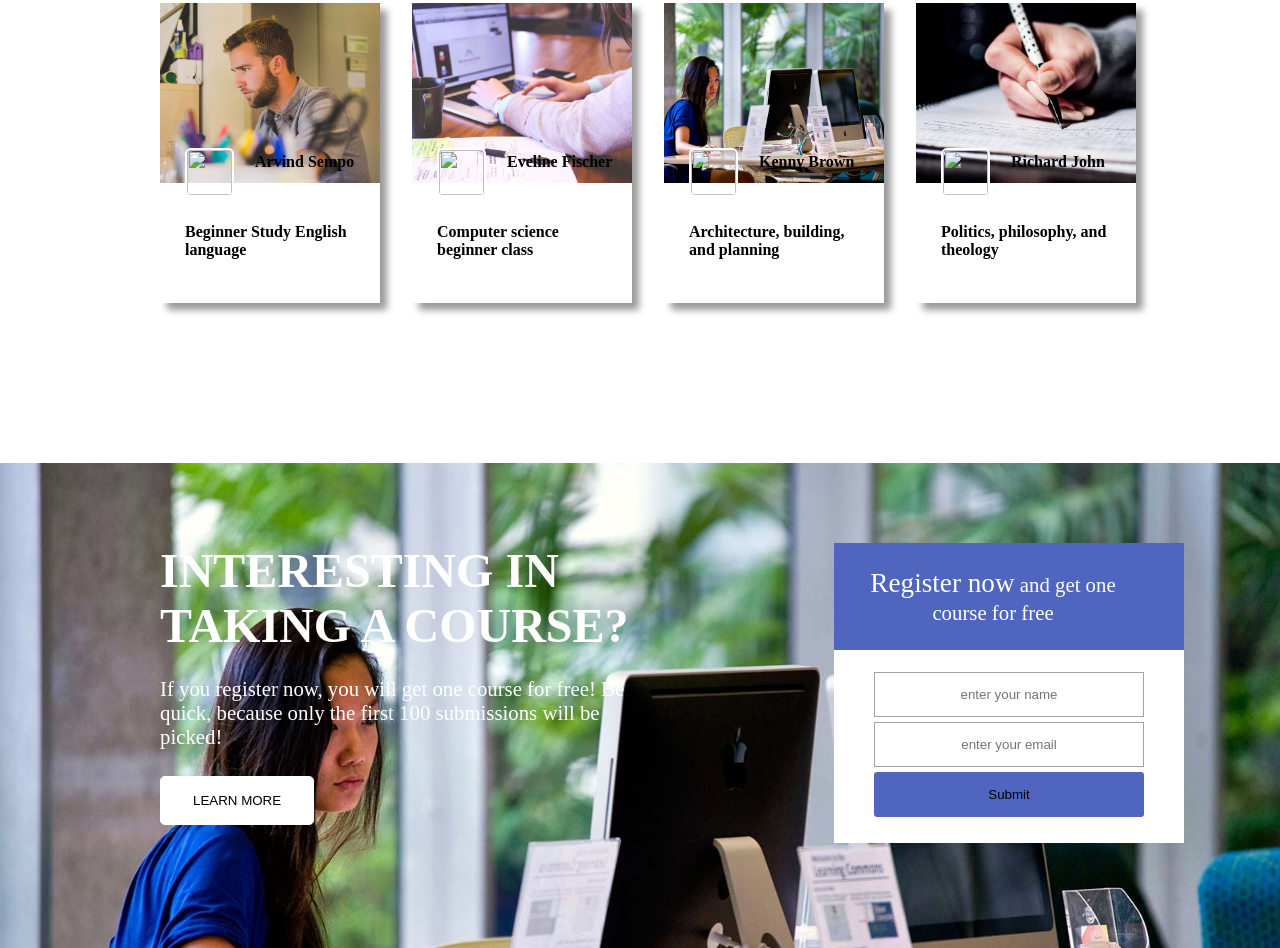
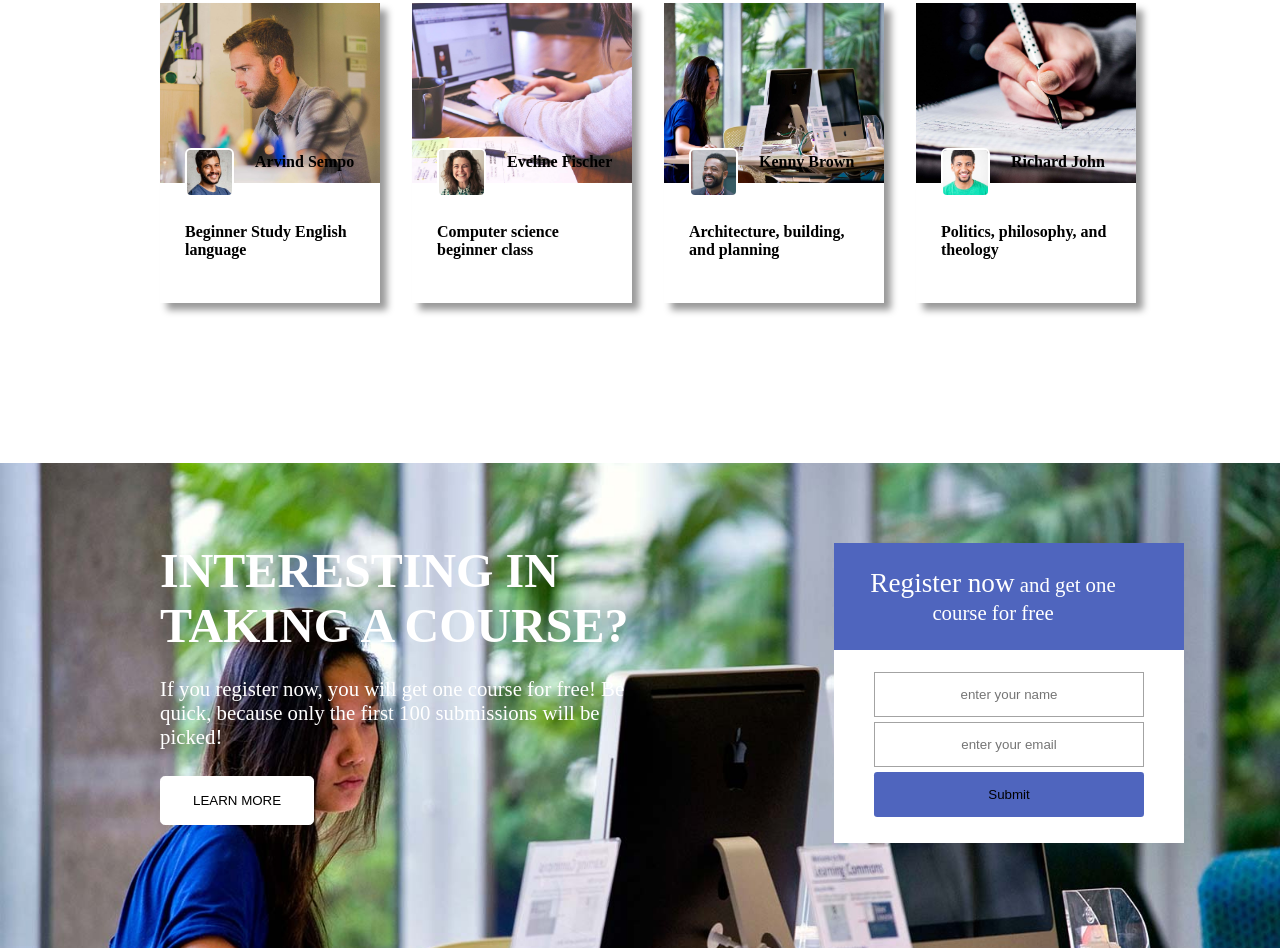
Before and after one commit to pelumi2024/Eminence-educational-consult-, a plain HTML site: page index.html in a window 1280 px wide. Shown: the part 1345-2293 px from the top of the page. Drawn offline with Linux system fonts and the light colour scheme.

Commit message:
initial commit

```diff
--- a/index.html
+++ b/index.html
@@ -68,7 +68,7 @@
         <div class="kl">
             <div class="lightup">
                 <div class="lightMG">
-                    <img src="./Pelumi Image/5d380f0c062c9302cd6c1739_Potrait-4.jpg" alt="" />
+                    <img src="./5d380f0c062c9302cd6c1739_Potrait-4.jpg" alt="" />
                 </div>
                 <div class="t1">
                     <p>Arvind Sempo</p>
@@ -82,7 +82,7 @@
         <div class="mn">
             <div class="night">
                 <div class="lightMG1">
-                    <img src="./Pelumi Image/5d380f1bf1f7eda6547833c6_Portrait-5.jpg" alt="" />
+                    <img src="./5d380f1bf1f7eda6547833c6_Portrait-5.jpg" alt="" />
                 </div>
                 <div class="t2">
                     <p>Eveline Fischer</p>
@@ -96,7 +96,7 @@
         <div class="op">
             <div class="nightdown">
                 <div class="lightMG2">
-                    <img src="./Pelumi Image/5d380f23062c93fe606c174b_Portrait-1.jpg" alt="" />
+                    <img src="./5d380f23062c93fe606c174b_Portrait-1.jpg" alt="" />
                 </div>
                 <div class="t3">
                     <p>Kenny Brown</p>
@@ -109,7 +109,7 @@
         <div class="rs">
             <div class="nightup">
                 <div>
-                    <img src="./Pelumi Image/5d380f2c062c9378876c177c_Portrait-6.jpg" alt="" />
+                    <img src="./5d380f2c062c9378876c177c_Portrait-6.jpg" alt="" />
                 </div>
                 <div class="t4">
                     <p>Richard John</p>
```
